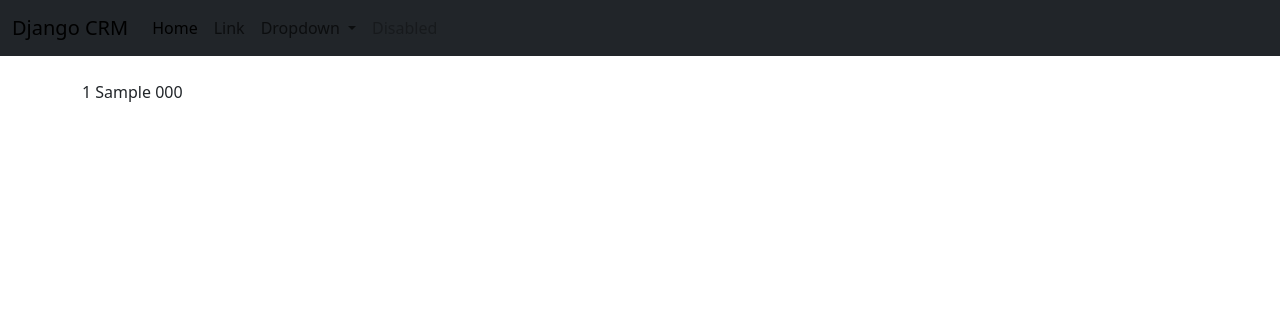
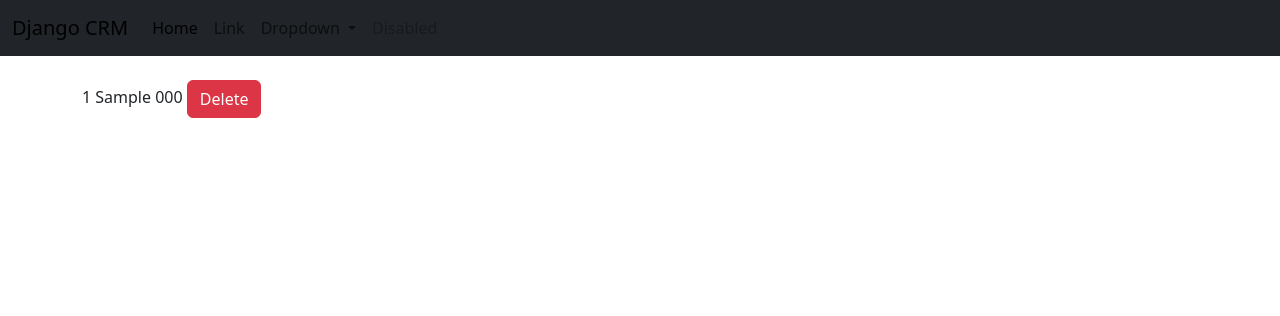
Before and after one commit to aammeerraakhater/CRM-django-, a Django app: page /record/1 in a window 1280 px wide. Shown: the top 316 px of the page. Run offline with Django 5.2, Linux system fonts and the light colour scheme; a user stored in the database is signed in; tables that the repository leaves empty hold one stand-in row (values such as "Sample post").

Commit message:
latest updates

```diff
--- a/mydcrm/templates/record.html
+++ b/mydcrm/templates/record.html
@@ -4,4 +4,5 @@
 {{record.id}}
 {{record.first_name}}
 {{record.phone}}
+<a href="{% url 'delete_record' record.id%}" class="btn btn-danger">Delete</a>
 {%endblock%}
--- a/mydcrm/urls.py
+++ b/mydcrm/urls.py
@@ -6,4 +6,5 @@
     path('logout/', views.logout_user,name='logout'),
     path('register/', views.register_user,name='register'),
     path('record/<int:pk>', views.view_record,name='record'),
+    path('delete_record/<int:pk>', views.delete_record,name='delete_record'),
 ]
--- a/mydcrm/views.py
+++ b/mydcrm/views.py
@@ -53,3 +53,8 @@
     else:
         messages.success(request, "You nust be logged in to view the page")
         return(redirect('home'))
+def delete_record(request, pk):
+    if request.user.is_authenticated:
+        obj = Record.objects.get(id=pk)
+        obj.delete()
+    return redirect('home')
```
